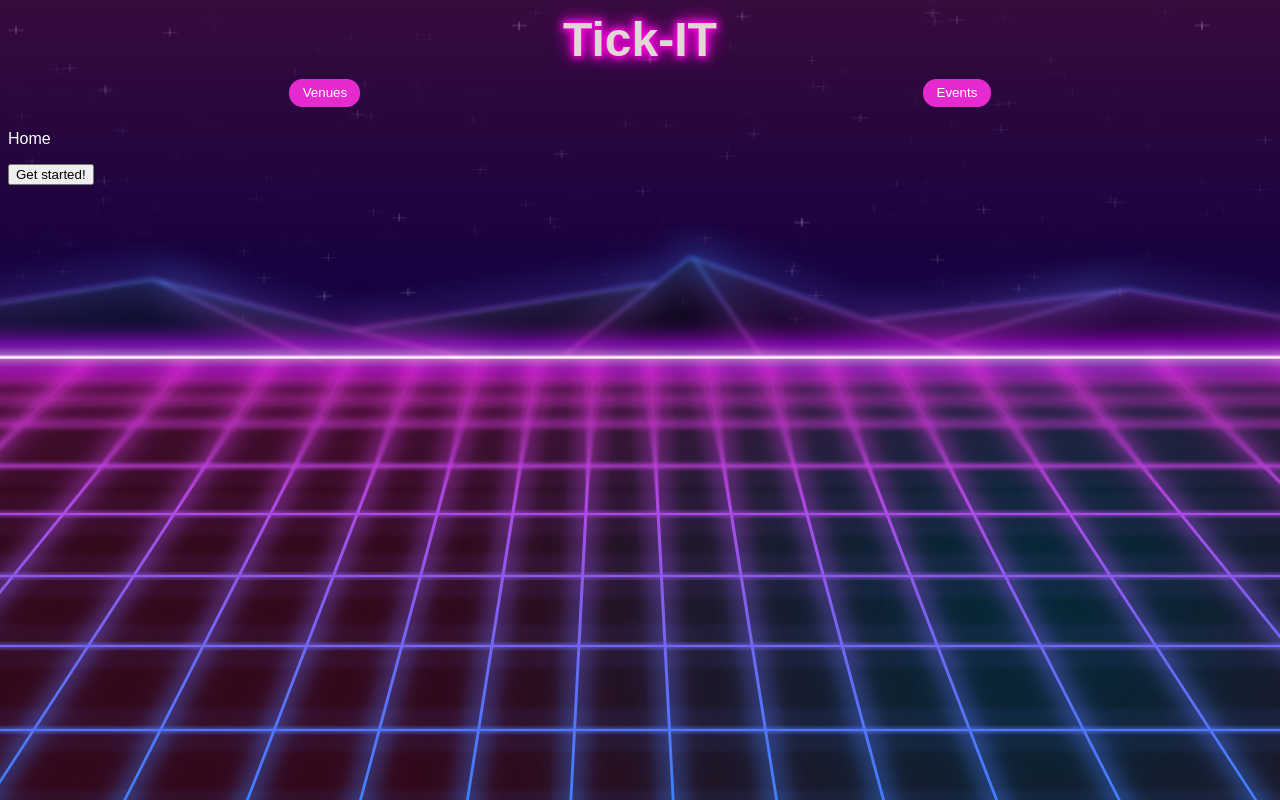
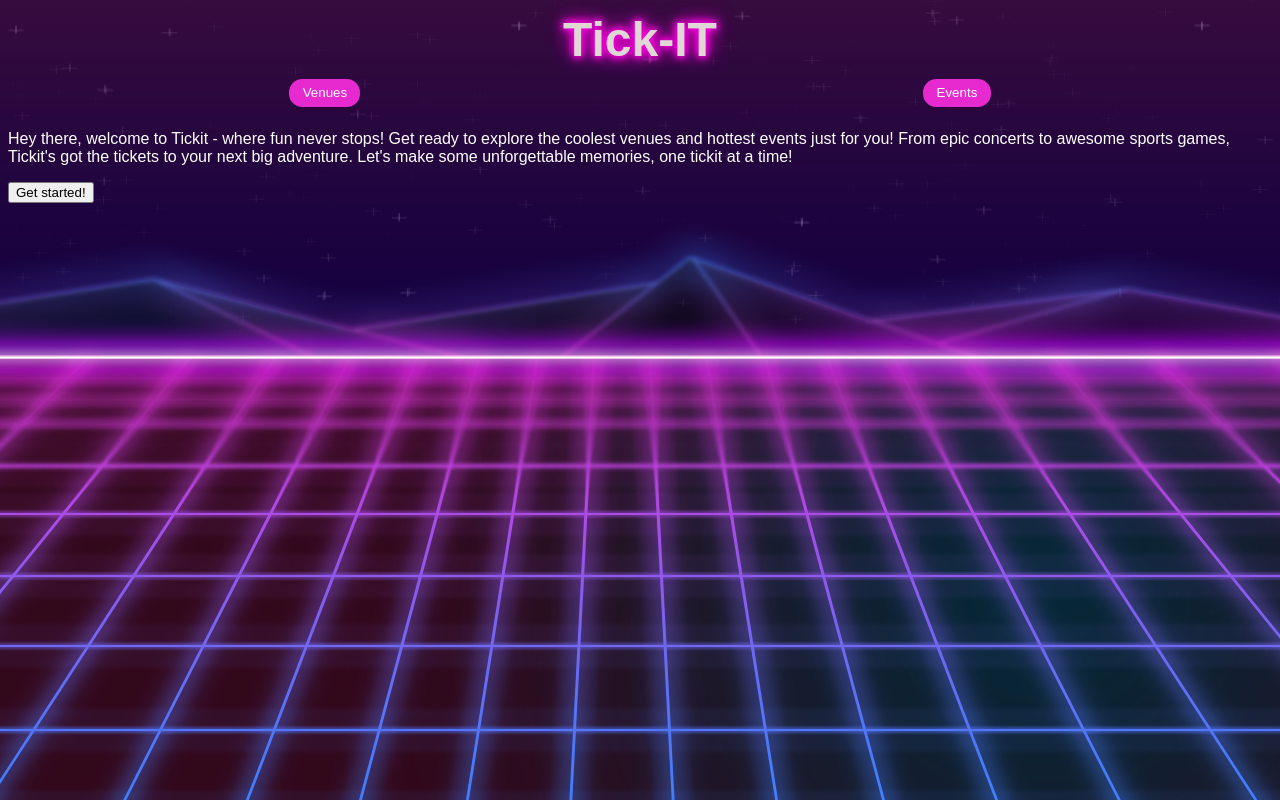
Before and after one commit to AbeGue02/tick-it, a React (Vite) app in the folder front-end/tick-it/: page / in a window 1280 px wide. Built offline with nearby package versions, Linux system fonts and the light colour scheme; a web font is replaced by a local one.

Commit message:
added super cool description for the home page wow amazing very cool

```diff
--- a/front-end/tick-it/src/screens/Home.jsx
+++ b/front-end/tick-it/src/screens/Home.jsx
@@ -5,8 +5,11 @@ export default function Home() {
     let navigate = useNavigate()
 
     return (
-        <div>
-            <p>Home</p>
+        <div className="homeScreenContainer">
+            <p>Hey there, welcome to Tickit - where fun never stops!
+                Get ready to explore the coolest venues and hottest events just for you!
+                From epic concerts to awesome sports games, Tickit's got the tickets to your next big adventure.
+                Let's make some unforgettable memories, one tickit at a time!</p>
             <button
                 className="goldman-regular"
                 onClick={() => navigate('/venues')}>Get started!</button>
```
